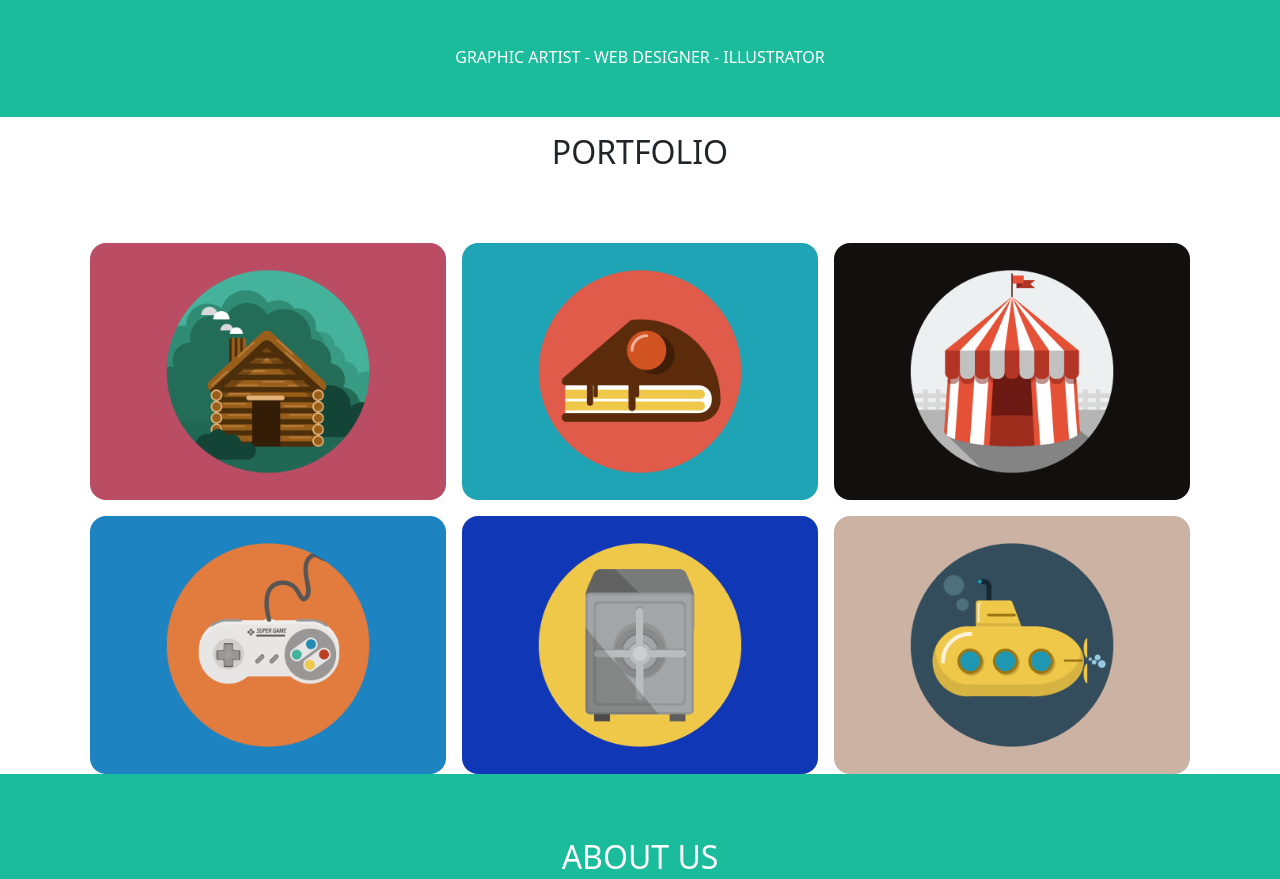
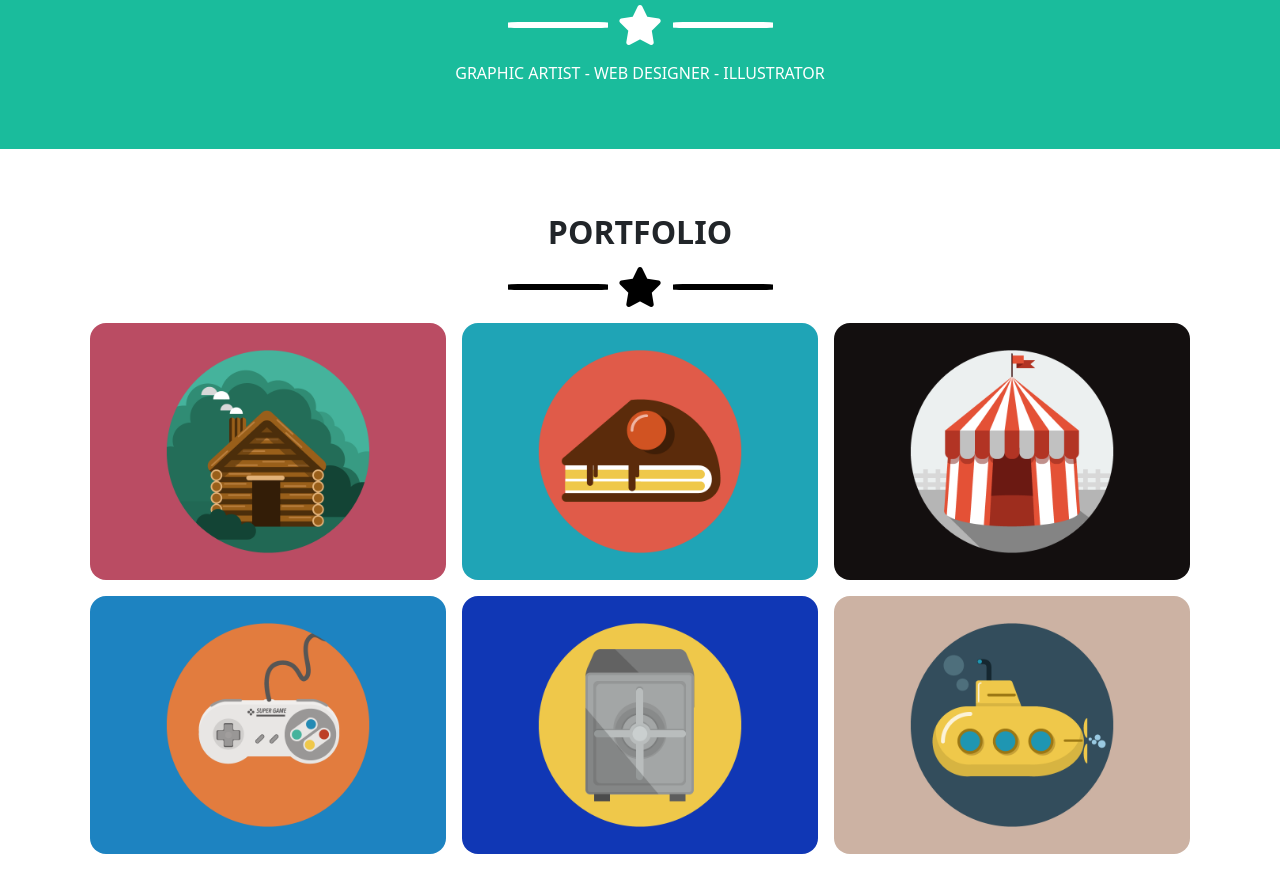
Before and after one commit to MattiaUsai/html-css-bootstrap-freelancer, a plain HTML site: page index.html in a window 1280 px wide. Shown: the part 475-1354 px from the top of the page. Drawn offline with nearby package versions, Linux system fonts and the light colour scheme.

Commit message:
complet title

```diff
--- a/css/partials/color.css
+++ b/css/partials/color.css
@@ -10,4 +10,5 @@ header{
 }
 :root{
     --col-white:white;
+    --col-black:black;
 }
--- a/css/partials/components.css
+++ b/css/partials/components.css
@@ -16,3 +16,11 @@
     display: flex;
     justify-content: center;
 }
+.portfolio .fa-star{
+    color: var(--col-black);
+
+}
+.portfolio .hr-star{
+    border: 3px solid var(--col-black);
+
+}
--- a/index.html
+++ b/index.html
@@ -33,7 +33,7 @@
             </div>
           </nav>
     </header>
-    <div class="jumbotron text-white">
+    <div class="jumbotron text-white py-5">
         <div class="container-sm">
             <div class="row justify-content-center ">
                 <div class="col w-50  text-uppercase ">
@@ -41,16 +41,16 @@
                     <h1 class="text-center fw-bold my-3 ">start bootstrap</h1>
                     <div class="star">   <hr class=" hr-star "> <i class="fa-solid fa-star"></i> <hr class=" hr-star "></div>
 
-                    <p class="text-center my-5">graphic artist - web designer - illustrator</p>
+                    <p class="text-center my-3">graphic artist - web designer - illustrator</p>
 
                 </div>
             </div>
         </div>
     </div>
-    <div class="portfolio">
+    <div class="portfolio py-5">
         <div class="container-sm">
             <div class="row text-center justify-content-center">
-                <div class="h2 text-uppercase my-3">portfolio</div>
+                <h2 class=" fw-bold text-uppercase my-3">portfolio</h2>
                 <div class="star">   <hr class=" hr-star "> <i class="fa-solid fa-star"></i> <hr class=" hr-star "></div>
                 <div class="row justify-content-center row-cols-1 row-cols-sm-2 row-cols-md-3">
                     <div class="col g-3  overflow-hidden    "><img class="rounded-4 img-fluid" src="./img/cabin.png" alt=""></div>
@@ -68,7 +68,7 @@
     <div class="about text-white py-5">
         <div class="container-sm">
             <div class="row  justify-content-center">
-                <h2 class="text-uppercase text-center  my-3">about us</h2>
+                <h2 class=" fw-bold text-uppercase text-center  my-3">about us</h2>
                 <div class="star">   <hr class=" hr-star "> <i class="fa-solid fa-star"></i> <hr class=" hr-star "></div>
                 <div class="col-12 col-sm-5 m-1 p-2  ">
                     Freelancer is a free bootstrap theme created by Start Bootstrap. The download includes the complete source files including HTML, CSS, and JavaScript as well as optional LESS stylesheets for easy customization.
@@ -84,7 +84,7 @@
     <div class="contact-me text-bg-primary ">
         <div class="container-sm">
             <div class="row text-center">
-                <h2 class="text-uppercase">contact me</h2>
+                <h2 class=" fw-bold text-uppercase">contact me</h2>
                 <div class="star"></div>
                 <form  class="h-200 ">
 
```
